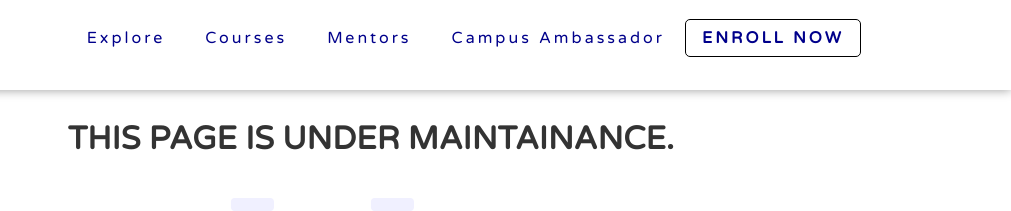
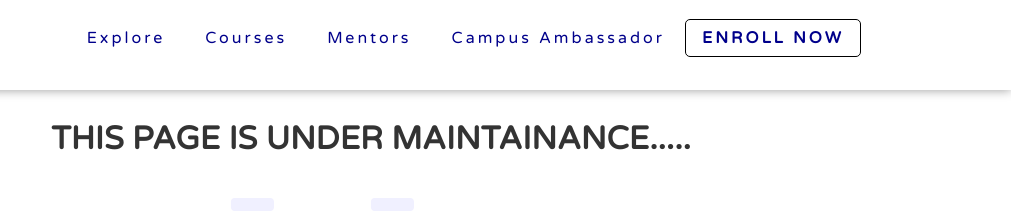
Before and after one commit to amansrivastava905/floxus, a plain HTML site: page mentors.html in a window 1280 px wide. Shown: the top 211 px of the page, 269-1280 px from the left. Drawn offline with nearby package versions, Linux system fonts and the light colour scheme.

Commit message:
test commit

```diff
--- a/mentors.html
+++ b/mentors.html
@@ -37,7 +37,7 @@
 
 <div class="landing">
 	<div class="landing-text">
-		<h1>THIS PAGE IS UNDER MAINTAINANCE.</h1>
+		<h1>THIS PAGE IS UNDER MAINTAINANCE.....</h1>
 	</div>
 	<div class="landing-image">
 		<img src="images/mentors-landing.png">
```
